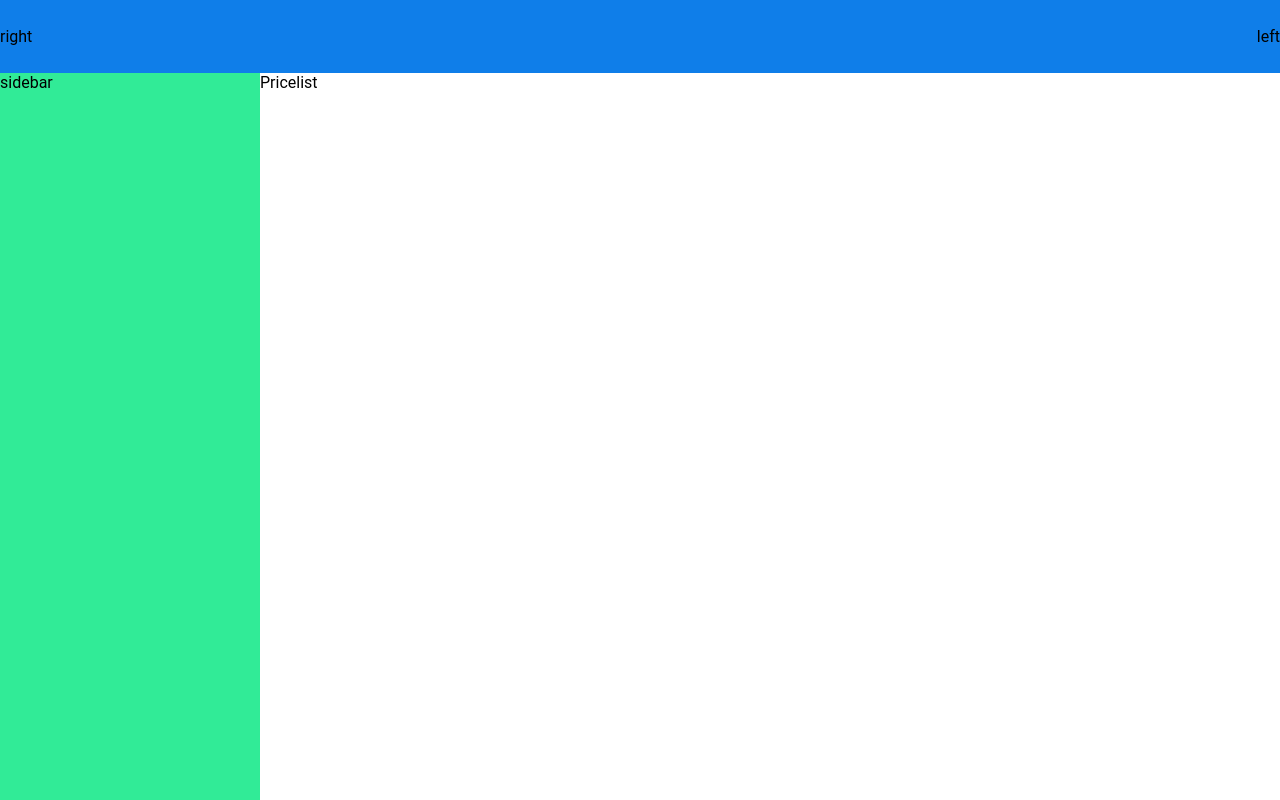
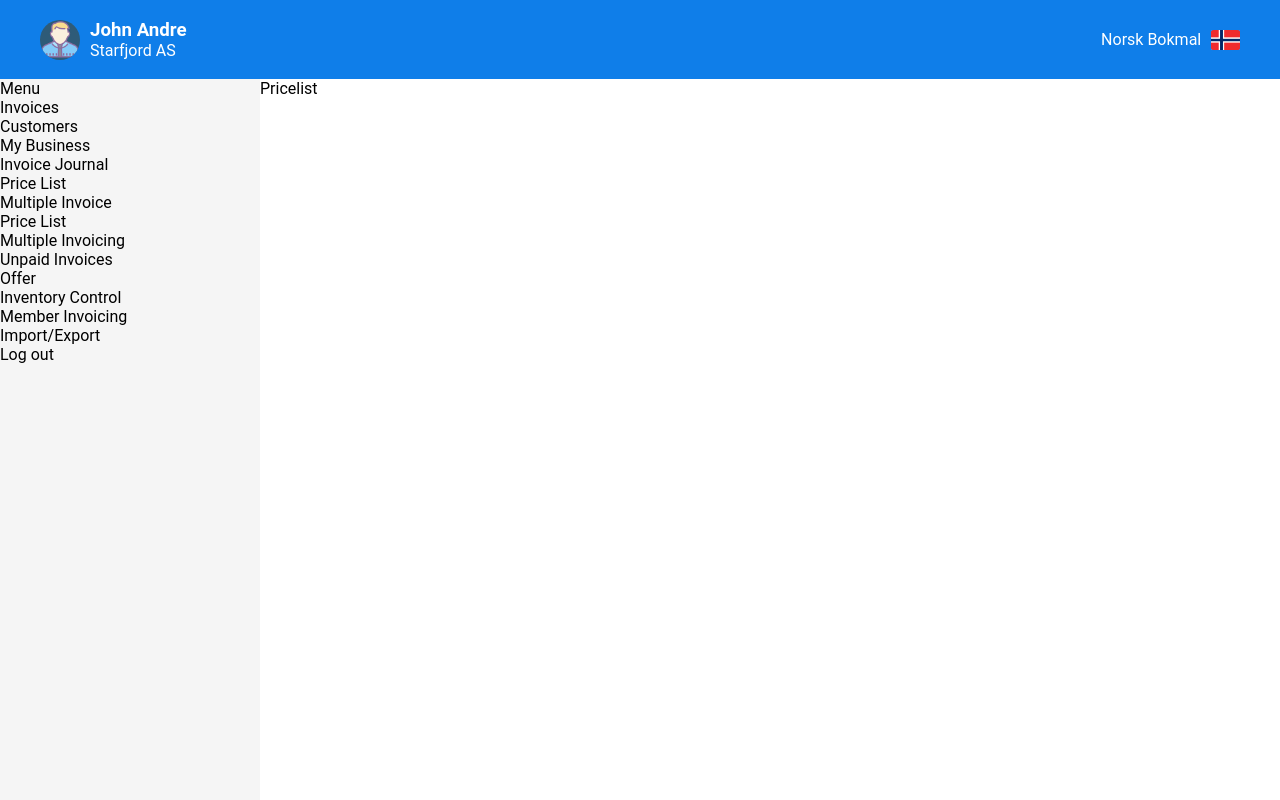
Before and after one commit to tajpuriya27/LettFaktura-pricelist-react, a React (Vite) app: page / in a window 1280 px wide. Built offline with nearby package versions, Linux system fonts and the light colour scheme.

Commit message:
feat: header computer view completed

```diff
--- a/src/App.jsx
+++ b/src/App.jsx
@@ -1,6 +1,6 @@
 import Header from "./components/Header";
 import Pricelist from "./components/Pricelist";
-import Sidebar from "./components/Sidebar";
+import Sidebar from "./components/sidebar";
 
 function App() {
   return (
--- a/src/components/Header.jsx
+++ b/src/components/Header.jsx
@@ -1,10 +1,23 @@
-import React from "react";
+import profile from "../assets/profile-avatar.png";
+import no_flag from "../assets/no_flag.png";
 
 const Header = () => {
   return (
-    <div className="header">
-      <div className="header-right">right</div>
-      <div className="header-left">left</div>
+    <div className="header-wrapper">
+      <div className="header">
+        <div className="header-right">
+          <img className="profile-pic" src={profile} alt="profile-picture" />
+
+          <span>
+            <h3>John Andre</h3>
+            <p>Starfjord AS</p>
+          </span>
+        </div>
+        <div className="header-left">
+          <p>Norsk Bokmal</p>
+          <img className="flag" src={no_flag} alt="profile-picture" />
+        </div>
+      </div>
     </div>
   );
 };
--- a/src/components/Sidebar.jsx
+++ b/src/components/Sidebar.jsx
@@ -1,7 +1,27 @@
 import React from "react";
 
 const Sidebar = () => {
-  return <div className="sidebar">sidebar</div>;
+  return (
+    <div className="sidebar">
+      Menu
+      <ul>
+        <li>Invoices</li>
+        <li>Customers</li>
+        <li>My Business</li>
+        <li>Invoice Journal</li>
+        <li>Price List</li>
+        <li>Multiple Invoice</li>
+        <li>Price List</li>
+        <li>Multiple Invoicing</li>
+        <li>Unpaid Invoices</li>
+        <li>Offer</li>
+        <li>Inventory Control</li>
+        <li>Member Invoicing</li>
+        <li>Import/Export</li>
+        <li>Log out</li>
+      </ul>
+    </div>
+  );
 };
 
 export default Sidebar;
--- a/src/style.css
+++ b/src/style.css
@@ -7,10 +7,14 @@
 }
 
 :root {
+  /* --theme-color: #000; */
   --theme-color: #0f7ee9;
   --icon-true-color: #31eb97;
+  --icon-color: #3bd6fd;
   --background-color: #fff;
-
+  --side-bar-background-color: #f5f5f5;
+  --bg-color-profile: #2e5b78;
+  --font-color-header: #fff;
   --primary-font-family: "Montserrat", sans-serif;
 }
 
@@ -28,27 +32,65 @@ body {
 }
 
 /* Start: Header */
+.header-wrapper {
+  grid-area: header;
+  width: 100vw;
+  background-color: var(--theme-color);
+  padding: 1.2rem 0;
+  color: var(--font-color-header);
+}
+
 .header {
   grid-area: header;
-  background-color: var(--theme-color);
+  max-width: 1200px;
   display: flex;
   justify-content: space-between;
   align-items: center;
+  flex-wrap: nowrap;
+  align-content: center;
+  margin: 0 auto;
 }
 
 .header-right {
   display: flex;
   align-items: center;
+  /* color: var(--icon-true-color); */
 }
 
+.profile-pic {
+  margin-right: 10px;
+  border-radius: 100%;
+  height: 40px;
+  width: 40px;
+  background-color: var(--bg-color-profile);
+}
+
+.header-left {
+  display: flex;
+  align-items: center;
+}
+.flag {
+  height: 20px;
+  width: auto;
+  border-radius: 10%;
+  margin-left: 10px;
+}
 /* End: Header */
 
 .sidebar {
   grid-area: sidebar;
-  background-color: var(--icon-true-color);
+  background-color: var(--side-bar-background-color);
 }
 
 .main {
   grid-area: main;
   background-color: var(--background-color);
 }
+
+.icon {
+  color: var(--icon-color);
+}
+
+.icon-true {
+  color: var(--icon-true-color);
+}
```
Also changed, not shown: src/assets/no_flag.png (added), src/assets/profile-avatar.png (added).
